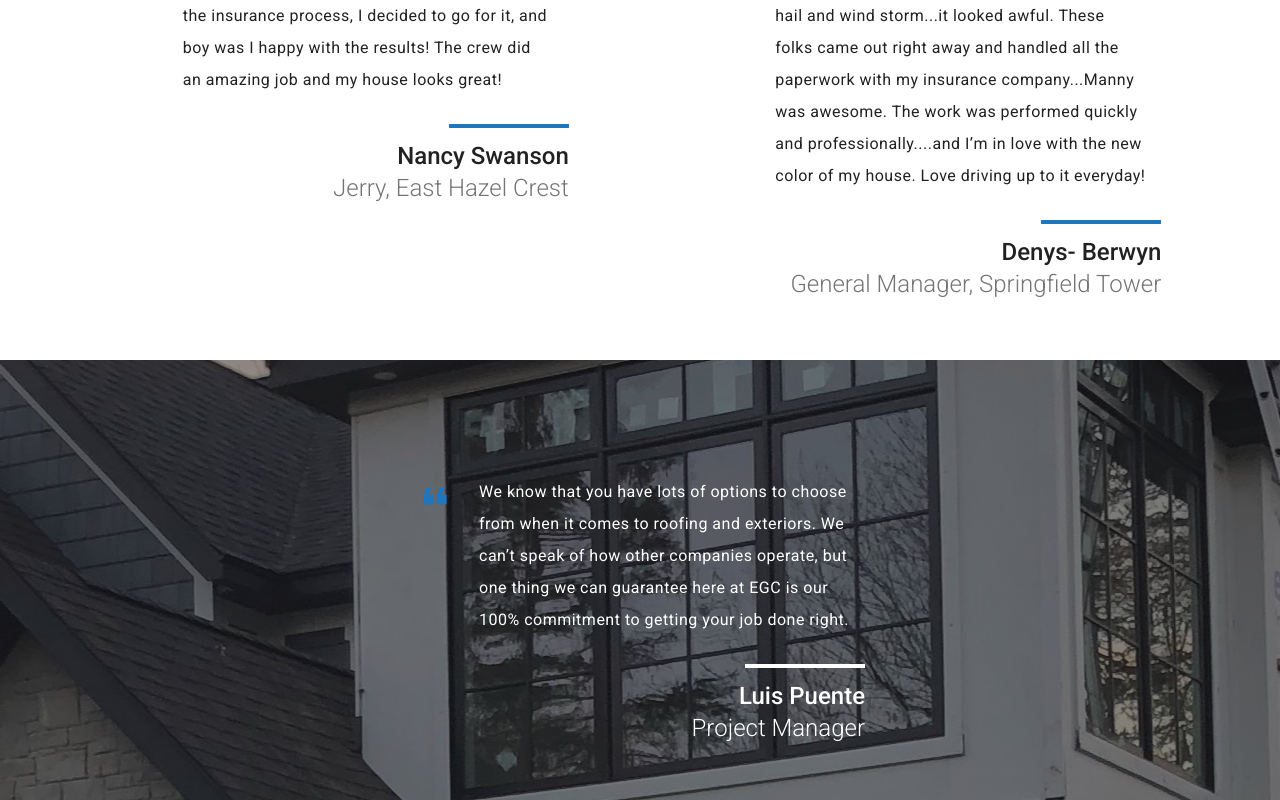
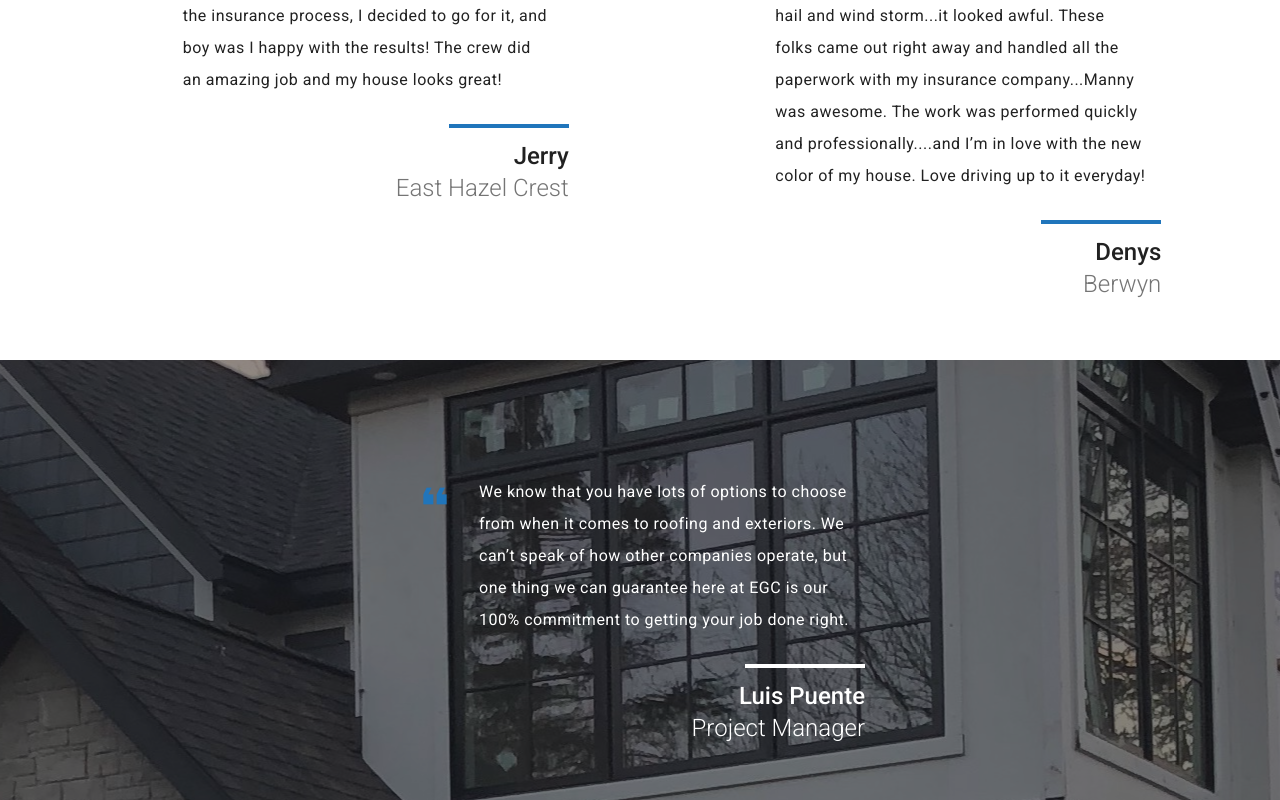
Before and after one commit to nicegrapes/ecogeneralsite, a Vue app: page / in a window 1280 px wide. Shown: the part 1246-2046 px from the top of the page. Built offline with nearby package versions, Linux system fonts and the light colour scheme.

Commit message:
Update Home.vue

```diff
--- a/src/views/Home.vue
+++ b/src/views/Home.vue
@@ -124,13 +124,13 @@
       testimonials: [
         {
           blurb: 'I can’t recommend ECG highly enough. I’ve got to admit I was a bit skeptical at first, but after everything was explained to me clearly regarding the insurance process, I decided to go for it, and boy was I happy with the results! The crew did an amazing job and my house looks great!',
-          person: 'Nancy Swanson',
-          title: 'Jerry, East Hazel Crest'
+          person: 'Jerry',
+          title: 'East Hazel Crest'
         },
         {
           blurb: 'EGC did an amazing job replacing my siding and installing a new roof last summer.  My house was pretty shabby beforehand as it suffered from a hail and wind storm...it looked awful. These folks came out right away and handled all the paperwork with my insurance company...Manny was awesome. The work was performed quickly and professionally....and I’m in love with the new color of my house. Love driving up to it everyday!',
-          person: 'Denys- Berwyn',
-          title: 'General Manager, Springfield Tower'
+          person: 'Denys',
+          title: 'Berwyn'
         }
       ]
     })
```
